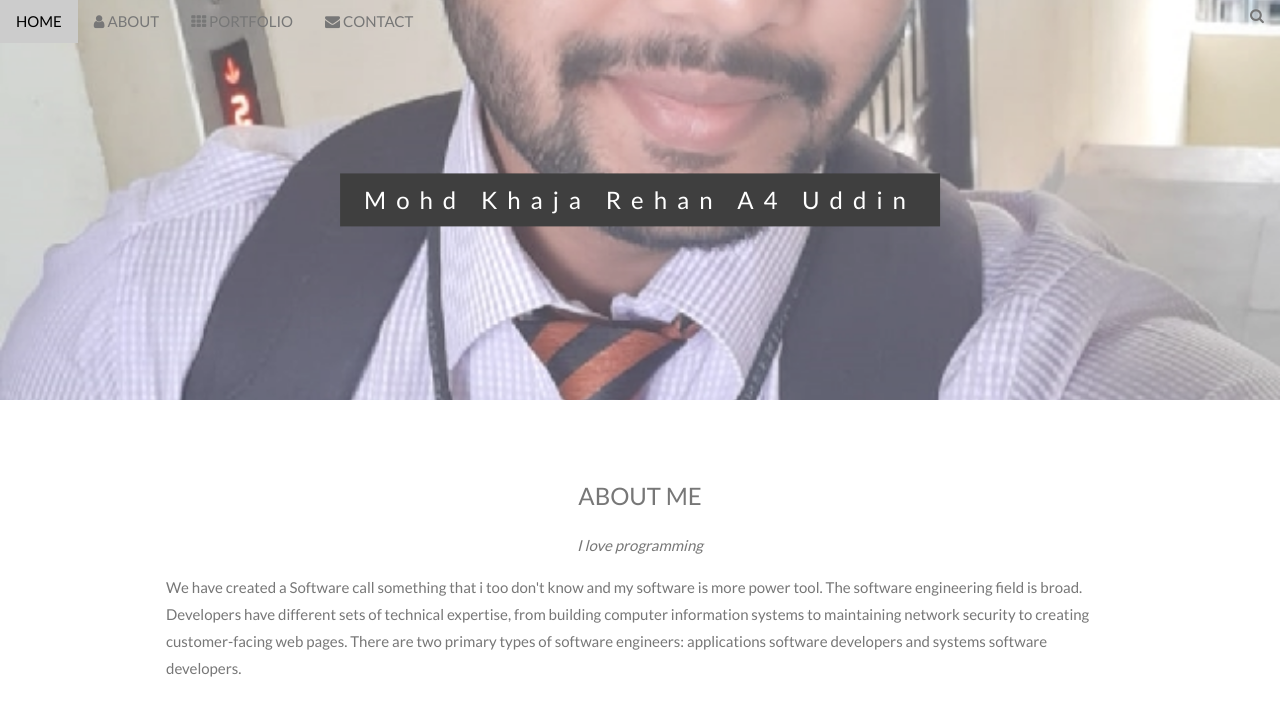
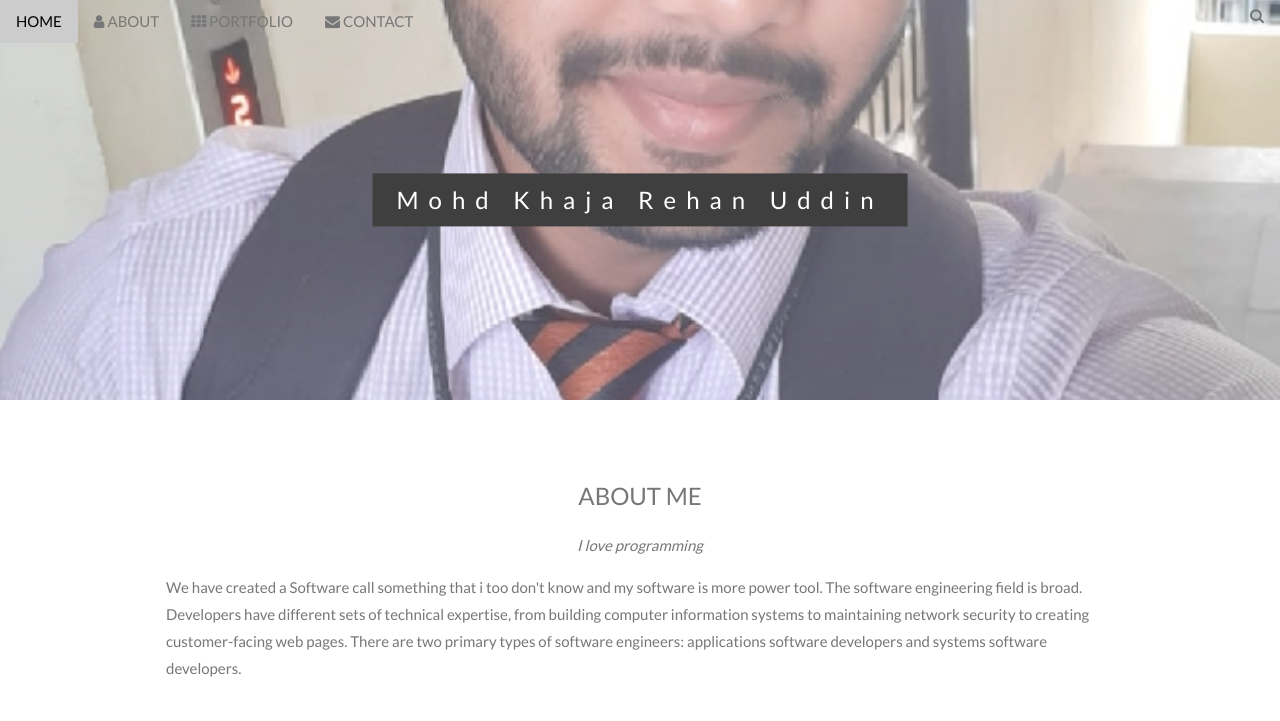
Before and after one commit to syedmohin/rehan-jquery, a plain HTML site: page index.html in a window 1280 px wide. Shown: the top 721 px of the page. Drawn offline with nearby package versions, Linux system fonts and the light colour scheme.

Commit message:
Update index.html

```diff
--- a/index.html
+++ b/index.html
@@ -99,7 +99,7 @@
 <div class="bgimg-2 w3-display-container w3-opacity-min" id="home">
     <div class="w3-display-middle" style="white-space:nowrap;">
     <span class="w3-center w3-padding-large w3-black w3-xlarge w3-wide w3-animate-opacity">Mohd Khaja <span
-            class="w3-hide-small"> Rehan A4</span> Uddin</span>
+            class="w3-hide-small"> Rehan </span> Uddin</span>
     </div>
 </div>
 
```
